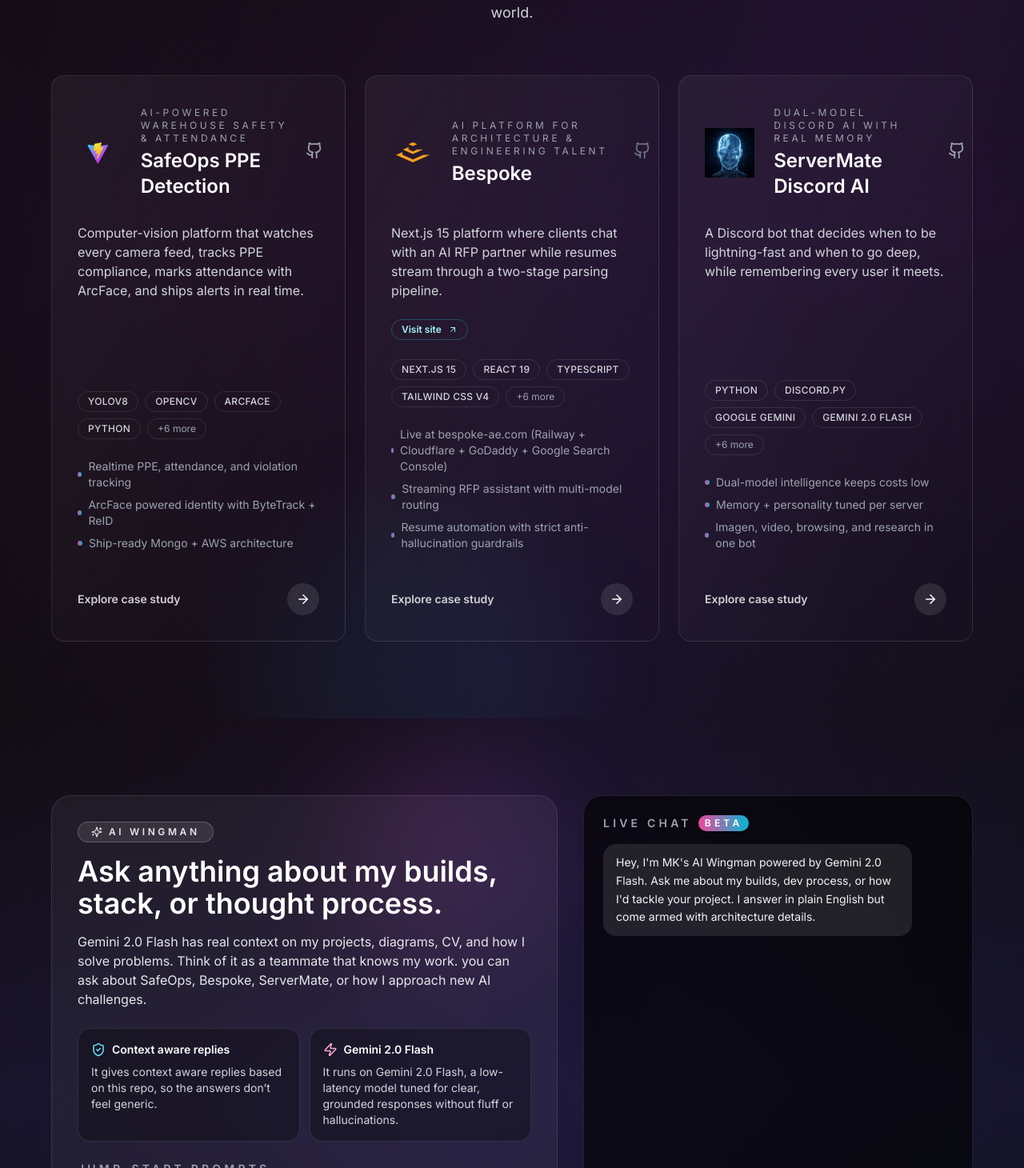
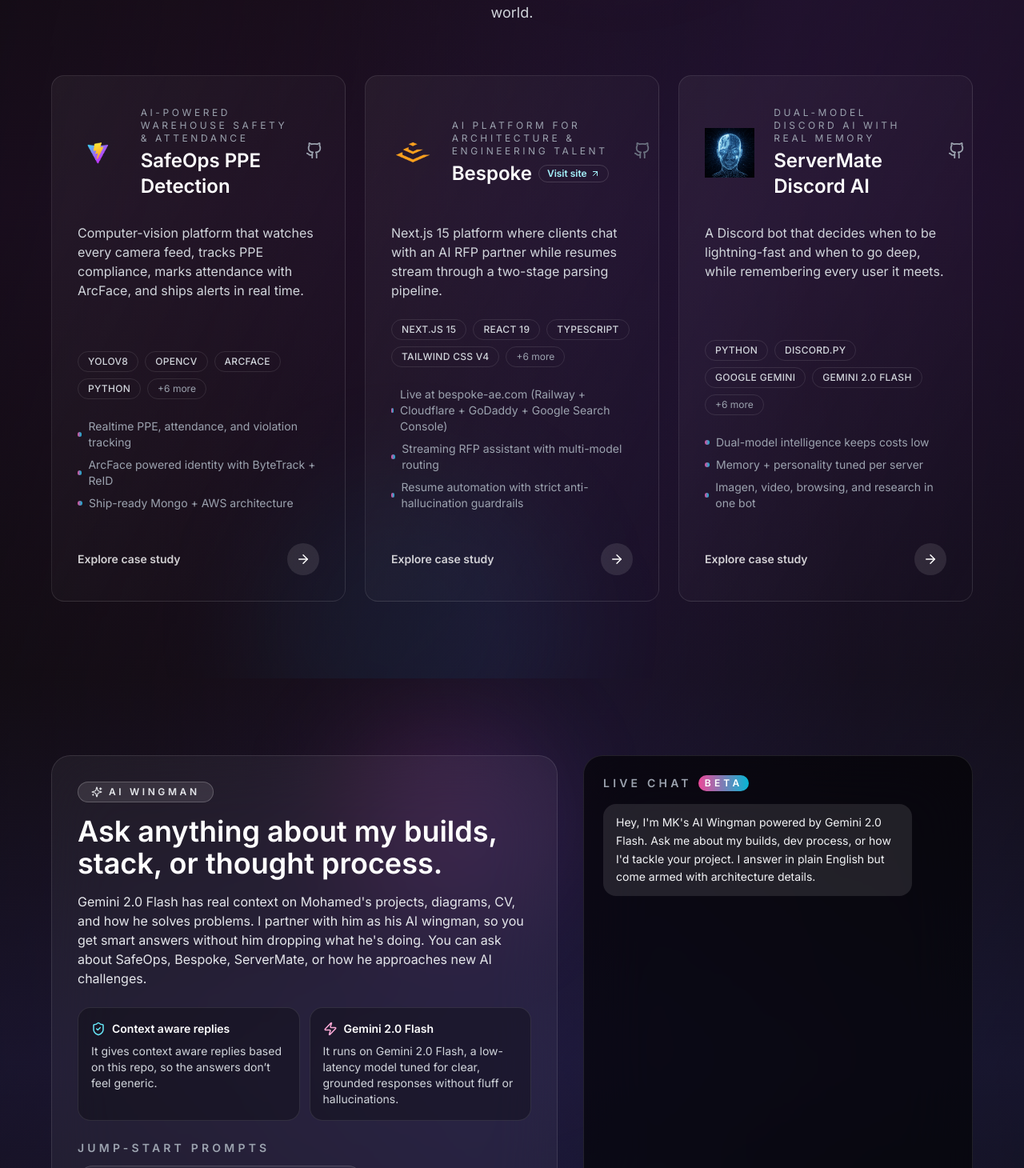
Before and after one commit to hakoke/Mohamed-Kamel-Portfolio, a Next.js app: page / in a window 1280 px wide. Shown: the part 1130-2590 px from the top of the page at 80% size. Built offline with nearby package versions, Linux system fonts and the light colour scheme.

Commit message:
Mateee all changes

```diff
--- a/components/AiAssistant.tsx
+++ b/components/AiAssistant.tsx
@@ -506,11 +506,11 @@ export default function AiAssistant() {
           <h2 className="mt-4 text-4xl font-semibold text-white">
             Ask anything about my builds, stack, or thought process.
           </h2>
-          <p className="mt-4 text-gray-200">
-            Gemini 2.0 Flash has real context on my projects,
-            diagrams, CV, and how I solve problems. Think of it as a teammate that knows my work.
-            you can ask about SafeOps, Bespoke, ServerMate, or how I approach new AI challenges.
-          </p>
+              <p className="mt-4 text-gray-200">
+                Gemini 2.0 Flash has real context on Mohamed&apos;s projects, diagrams, CV, and how he solves problems.
+                I partner with him as his AI wingman, so you get smart answers without him dropping what he&apos;s doing.
+                You can ask about SafeOps, Bespoke, ServerMate, or how he approaches new AI challenges.
+              </p>
 
           <div className="mt-6 grid gap-3 md:grid-cols-2">
             <div className="rounded-2xl border border-white/10 bg-black/30 p-4">
--- a/components/Contact.tsx
+++ b/components/Contact.tsx
@@ -3,7 +3,7 @@
 import { motion } from "framer-motion";
 import { useInView } from "framer-motion";
 import { useRef, useState } from "react";
-import { Mail, Github, Send } from "lucide-react";
+import { Mail, Github, Send, Linkedin } from "lucide-react";
 
 export default function Contact() {
   const ref = useRef(null);
@@ -80,9 +80,11 @@ export default function Contact() {
           <div className="grid md:grid-cols-2 gap-12">
             <div>
                 <p className="text-lg text-gray-400 mb-8">
-                  I&apos;m always open to new opportunities and collaborations. Feel free
-                  to reach out if you want to work together or just chat about tech!
-              </p>
+                  I&apos;m always open to new opportunities and collaborations. I wrap up my
+                  Bachelor of Computer Science (Cybersecurity) on December 20, 2025, so now
+                  is the perfect time to discuss anything long-term. Feel free to reach out
+                  if you want to work together or just chat about tech!
+                </p>
 
               <div className="space-y-4">
                 <a
@@ -93,6 +95,15 @@ export default function Contact() {
                 >
                   <Github size={24} />
                   <span>github.com/hakoke</span>
+                </a>
+                <a
+                  href="https://www.linkedin.com/in/mohamed-kamel-3a732b297"
+                  target="_blank"
+                  rel="noopener noreferrer"
+                  className="flex items-center gap-3 text-gray-400 hover:text-white transition-colors"
+                >
+                  <Linkedin size={24} />
+                  <span>linkedin.com/in/mohamed-kamel-3a732b297</span>
                 </a>
                 <div className="flex items-center gap-3 text-gray-400">
                   <Mail size={24} />
--- a/components/Projects.tsx
+++ b/components/Projects.tsx
@@ -125,9 +125,23 @@ export default function Projects() {
                     <p className="text-xs uppercase tracking-[0.3em] text-gray-400">
                       {project.tagline}
                     </p>
-                    <h3 className="mt-1 text-2xl font-semibold text-white">
-                      {project.title}
-                    </h3>
+                    <div className="mt-1 flex flex-wrap items-center gap-2">
+                      <h3 className="text-2xl font-semibold text-white">
+                        {project.title}
+                      </h3>
+                      {project.slug === "bespoke" && project.links.website && (
+                        <a
+                          href={project.links.website}
+                          target="_blank"
+                          rel="noreferrer"
+                          className="inline-flex items-center gap-1 rounded-full border border-white/15 px-2.5 py-0.5 text-xs font-semibold text-cyan-200 transition hover:border-white/40 hover:text-white"
+                          onClick={(event) => event.stopPropagation()}
+                        >
+                          Visit site
+                          <ArrowUpRight size={12} />
+                        </a>
+                      )}
+                    </div>
                   </div>
                 </div>
                 {project.links.github ? (
@@ -166,19 +180,6 @@ export default function Projects() {
               <p className="flex-1 text-left text-gray-300">
                 {project.summary}
               </p>
-
-              {project.links.website && (
-                <a
-                  href={project.links.website}
-                  target="_blank"
-                  rel="noreferrer"
-                  className="inline-flex w-fit items-center gap-2 rounded-full border border-cyan-400/30 px-3 py-1 text-xs font-semibold text-cyan-200 transition hover:border-cyan-200 hover:text-white"
-                  onClick={(event) => event.stopPropagation()}
-                >
-                  Visit site
-                  <ArrowUpRight size={12} />
-                </a>
-              )}
 
               <div className="flex flex-wrap gap-2 text-left">
                 {project.stack.slice(0, 4).map((tech) => (
```
